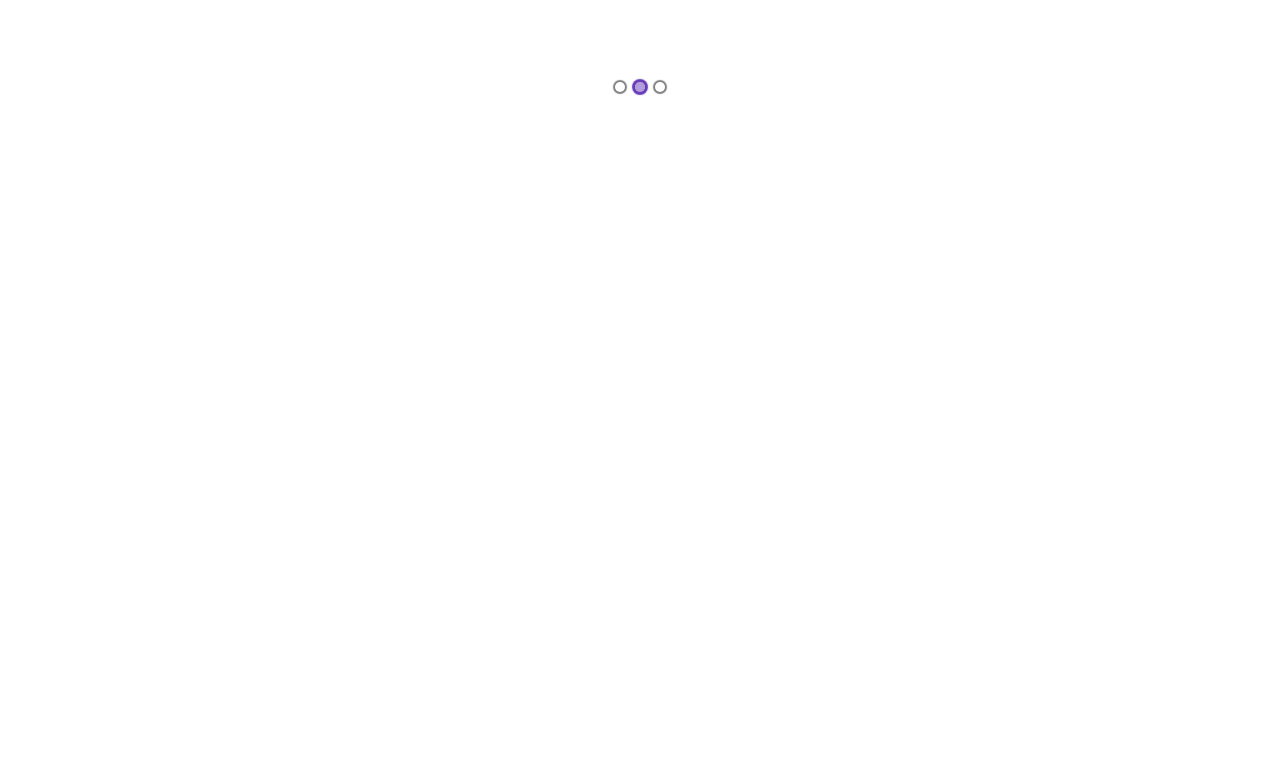
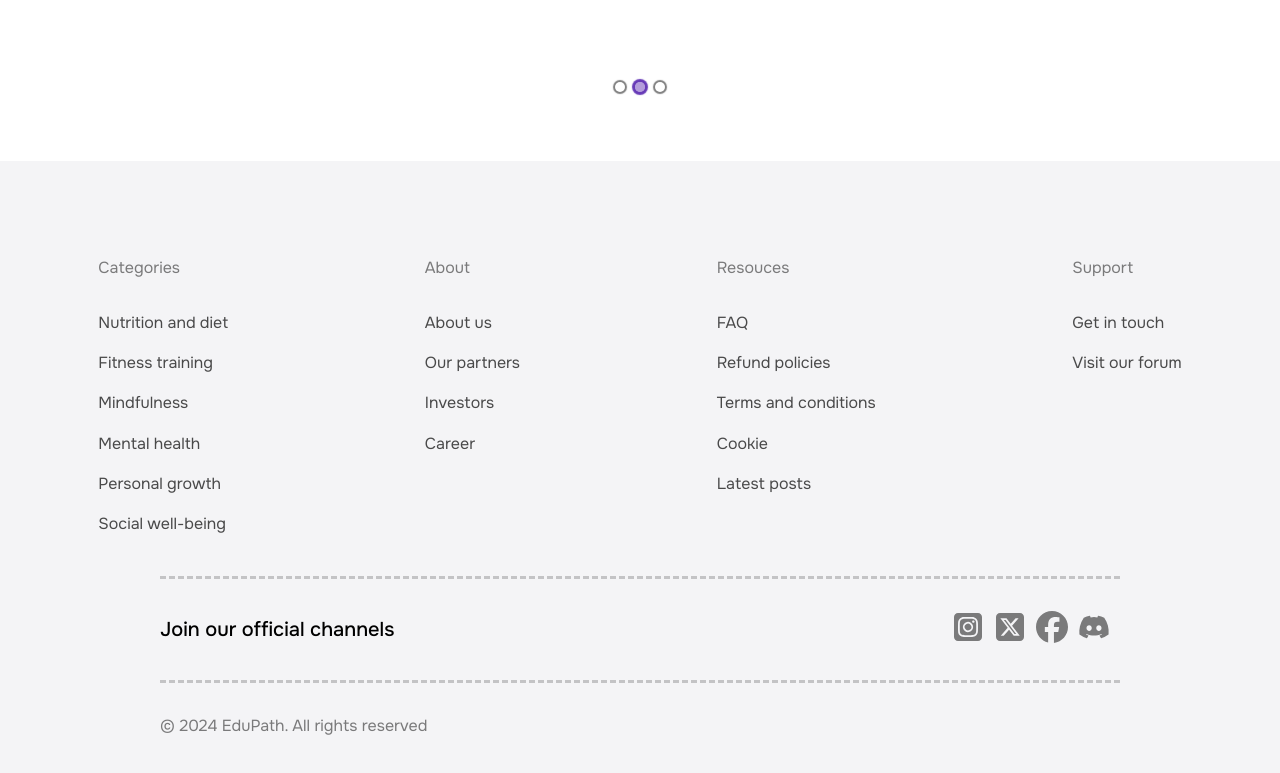
Before and after one commit to Fatiha26/eduPath, a Next.js app: page / in a window 1280 px wide. Shown: the part 3113-3886 px from the top of the page. Before the commit the page ends 3274 px from the top, so only its background shows below. Built offline with nearby package versions, Linux system fonts and the light colour scheme.

Commit message:
footer section added

```diff
--- /dev/null
+++ b/src/app/components/Footer.tsx
@@ -0,0 +1,38 @@
+import React from 'react'
+import { footerData } from '../../utils/helper/dummy-data/footer'
+import styles from "../../../styles/footer.module.scss";
+import { FaDiscord, FaFacebook, FaSquareInstagram, FaSquareXTwitter } from 'react-icons/fa6';
+
+const Footer = () => {
+    return (
+        <div className={styles.footer__container}>
+            <div className={styles.footer__container__links}>
+                {footerData.map((item, index) => (
+                    <div key={index} className={styles.footer__container__links__inner}>
+                        <p>{item.heading}</p>
+                        <a href="#">{item.link1}</a>
+                        <a href="#">{item.link2}</a>
+                        <a href="#">{item.link3}</a>
+                        <a href="#">{item.link4}</a>
+                        <a href="#">{item.link5}</a>
+                        <a href="#">{item.link6}</a>
+                    </div>
+                ))}
+            </div>
+            <div className={styles.footer__container__social}>
+                <p>Join our official channels</p>
+                <div className={styles.footer__container__socialicon}>
+                    <FaSquareInstagram className={styles.footer__container__icon} size={32} />
+                    <FaSquareXTwitter className={styles.footer__container__icon} size={32} />
+                    <FaFacebook className={styles.footer__container__icon} size={32} />
+                    <FaDiscord className={styles.footer__container__icon} size={32} />
+                </div>
+            </div>
+            <div className={styles.footer__container__copyright}>
+                <p>© 2024 EduPath. All rights reserved</p>
+            </div>
+        </div>
+    )
+}
+
+export default Footer
--- a/src/app/layout.tsx
+++ b/src/app/layout.tsx
@@ -3,6 +3,7 @@ import "../../styles/globals.scss";
 import "../../styles/page.module.scss";
 
 import Navbar from "./components/Navbar";
+import Footer from "./components/Footer";
 
 const geistSans = localFont({
   src: "./fonts/GeistVF.woff",
@@ -26,6 +27,7 @@ export default function RootLayout({ children }) {
       <body className={`${geistSans.variable} ${geistMono.variable}`}>
         <Navbar />
         {children}
+        <Footer />
       </body>
     </html>
   );
--- /dev/null
+++ b/src/utils/helper/dummy-data/footer.tsx
@@ -0,0 +1,31 @@
+export const footerData = [
+    {
+        heading: 'Categories',
+        link1: "Nutrition and diet",
+        link2: "Fitness training",
+        link3: "Mindfulness",
+        link4: "Mental health",
+        link5: "Personal growth",
+        link6: "Social well-being"
+    },
+    {
+        heading: 'About',
+        link1: "About us",
+        link2: "Our partners",
+        link3: "Investors",
+        link4: "Career"
+    },
+    {
+        heading: 'Resouces',
+        link1: "FAQ",
+        link2: "Refund policies",
+        link3: "Terms and conditions",
+        link4: "Cookie",
+        link5: "Latest posts"
+    },
+    {
+        heading: 'Support',
+        link1: "Get in touch",
+        link2: "Visit our forum"
+    }
+]
--- a/styles/course.module.scss
+++ b/styles/course.module.scss
@@ -13,6 +13,7 @@
   p {
     font-size: 16px;
     color: #535353;
+
   }
   .course__slider {
     margin-top: 4rem;
--- /dev/null
+++ b/styles/footer.module.scss
@@ -0,0 +1,45 @@
+.footer__container{
+    background-color: #F4F4F6;
+    padding: 6rem 0;
+    .footer__container__links{
+        display: flex;
+        align-items: flex-start;
+        justify-content: space-around;
+        p{
+            color: #00000080;
+            margin-bottom: 1.5rem;
+        }
+         a{
+            display: flex;
+            flex-direction: row;
+            color: #000000B3;
+            font-size: 16px;
+            padding: 0.6rem 0;
+        }
+    }
+    .footer__container__social{
+        display: flex;
+        align-items: center;
+        justify-content: space-between;
+        border-top: 3px dashed #00000033;
+        border-bottom: 3px dashed #00000033;
+        padding: 2rem 0;
+        margin: 2rem 10rem;
+
+        p{
+            font-size: 20px;
+            font-weight: 500;
+        }
+        .footer__container__socialicon{
+            color: #00000080;
+              .footer__container__icon{
+                margin-right: 10px;
+            }
+        }
+    }
+    .footer__container__copyright{
+       font-size: 13;
+       color: #00000080;
+       margin: 0 10rem;
+    }
+}
```
